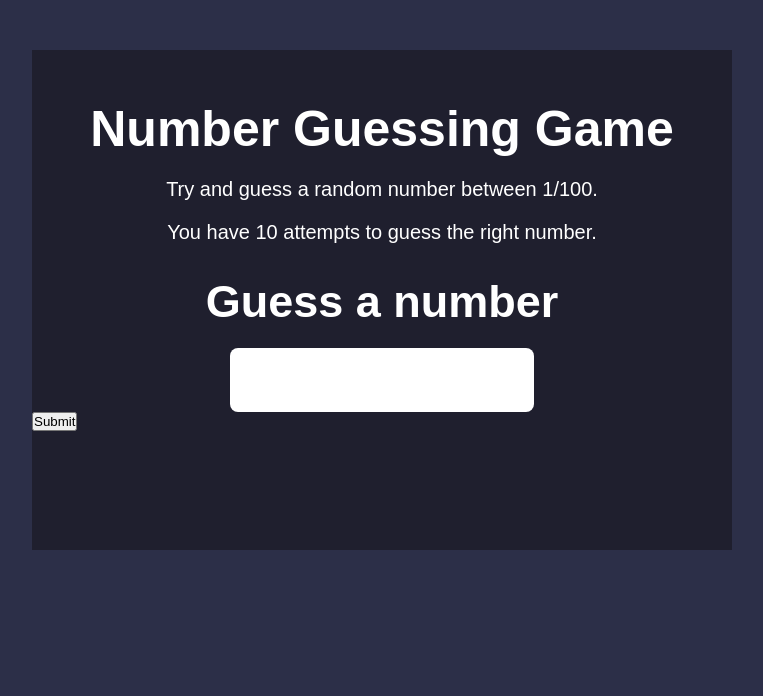
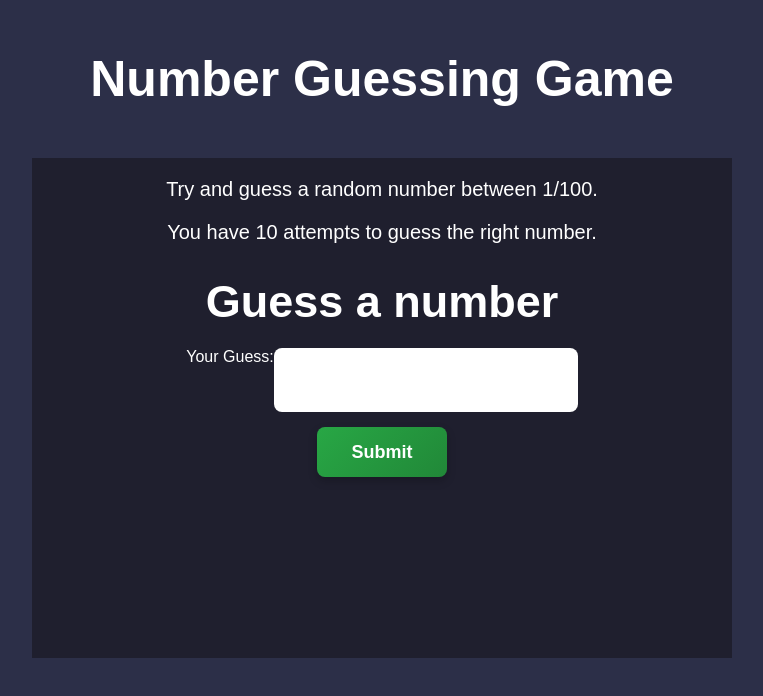
Before and after one commit to codedbyashish/random-number-game, a plain HTML site: page index.html in a window 1280 px wide. Shown: the whole page, without its empty margins (258-1021 px from the left). Drawn offline with Linux system fonts and the light colour scheme.

Commit message:
button motion added

```diff
--- a/guess.css
+++ b/guess.css
@@ -37,7 +37,7 @@ body{
     font-size: 20px;
     text-align: center;
 }
-.big-heading{
+.guess-heading{
     color: white;
     font-size: 45px;
     font-weight: 600;
@@ -56,7 +56,38 @@ body{
     border-radius: 8px;
     padding: 10px 12px;
     font-size: 16px;
-      border: none;
-      outline: none;
+    border: none;
+    outline: none;
 
 }
+.button{
+    display: flex;
+    justify-content: center;
+    align-content: center;
+    margin-top: 15px;
+}
+button {
+    background: linear-gradient(135deg, #28a745, #218838);
+    color: white;
+    font-size: 18px;
+    font-weight: bold;
+    height: 50px;
+    width: 130px;
+    border: none;
+    border-radius: 8px;
+    cursor: pointer;
+    box-shadow: 0 4px 10px rgba(0, 0, 0, 0.2);
+    transition: all 0.3s ease;
+}
+
+
+button:hover {
+    background: linear-gradient(135deg, #34d058, #28a745);
+    transform: scale(1.05);
+    box-shadow: 0 6px 15px rgba(0, 0, 0, 0.25);
+}
+
+
+button:active {
+    transform: scale(0.97);
+}
--- a/index.html
+++ b/index.html
@@ -7,24 +7,31 @@
 </head>
 <link rel="stylesheet" href="guess.css">
 <body>
+    <header class="banner">
+        <p>Number Guessing Game </p>
+        </header>
 
-    <div class="wrapcon">
-        <div class="banner">
-        <p>Number Guessing Game </p>
-    </div>
-      <div class="content">
+    <main class="wrapcon">
+
+       <section class="content">
         <p>Try and guess a random number between 1/100.</p>
         <p>You have 10 attempts to guess  the right number.</p>
+      </section>
+
+      <section class="guess-heading">
+        <p>Guess a number </p>
+       </section>
+
+      <form class="input-box">
+          <label for="guess-input">Your Guess:</label>
+         <input type="number" >
+      </form>
+
+      <div class="button">
+      <button>Submit </button>
       </div>
-      <div class="big-heading">
-        <p>Guess a number </p>
-      </div>
-      <div class="input-box">
-        <input type="text">
 
-      </div>
-      <button>Submit </button>
-    </div>
+    </main>
 
 </body>
 </html>
```
